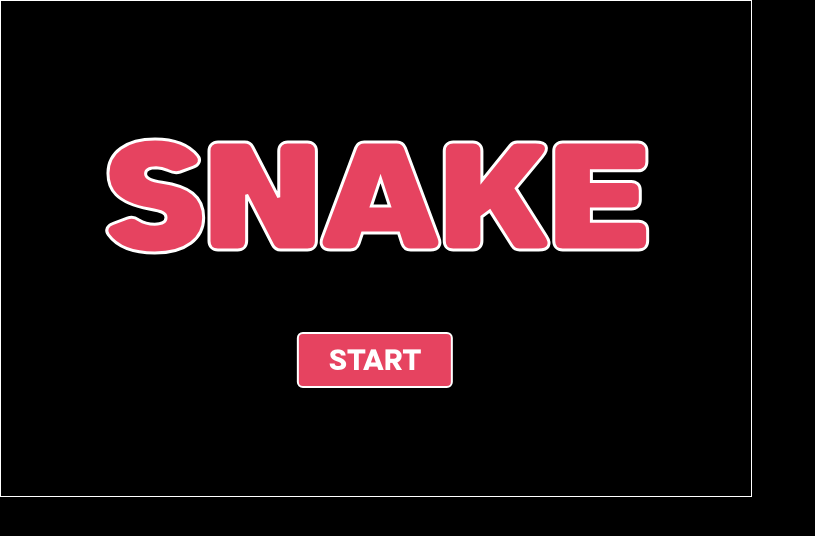
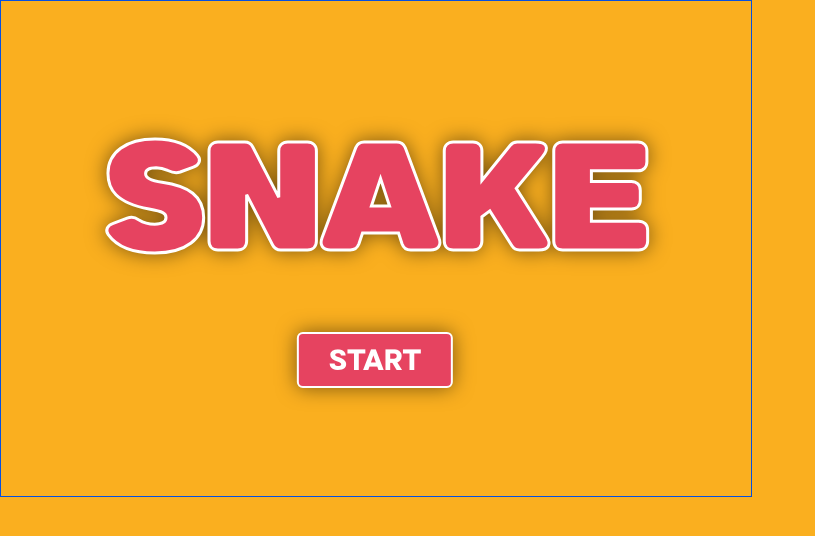
Before and after one commit to falsofacu/snake-game, a plain HTML site: page index.html in a window 1280 px wide. Shown: the whole page, without its empty margins (0-815 px from the left). Drawn offline with Linux system fonts and the light colour scheme.

Commit message:
Change bg color

```diff
--- a/index.css
+++ b/index.css
@@ -6,7 +6,7 @@
 
 body {
   overflow: hidden;
-  background-color: #000;
+  background-color: #FAAF1F;
 }
 
 #game {
```
